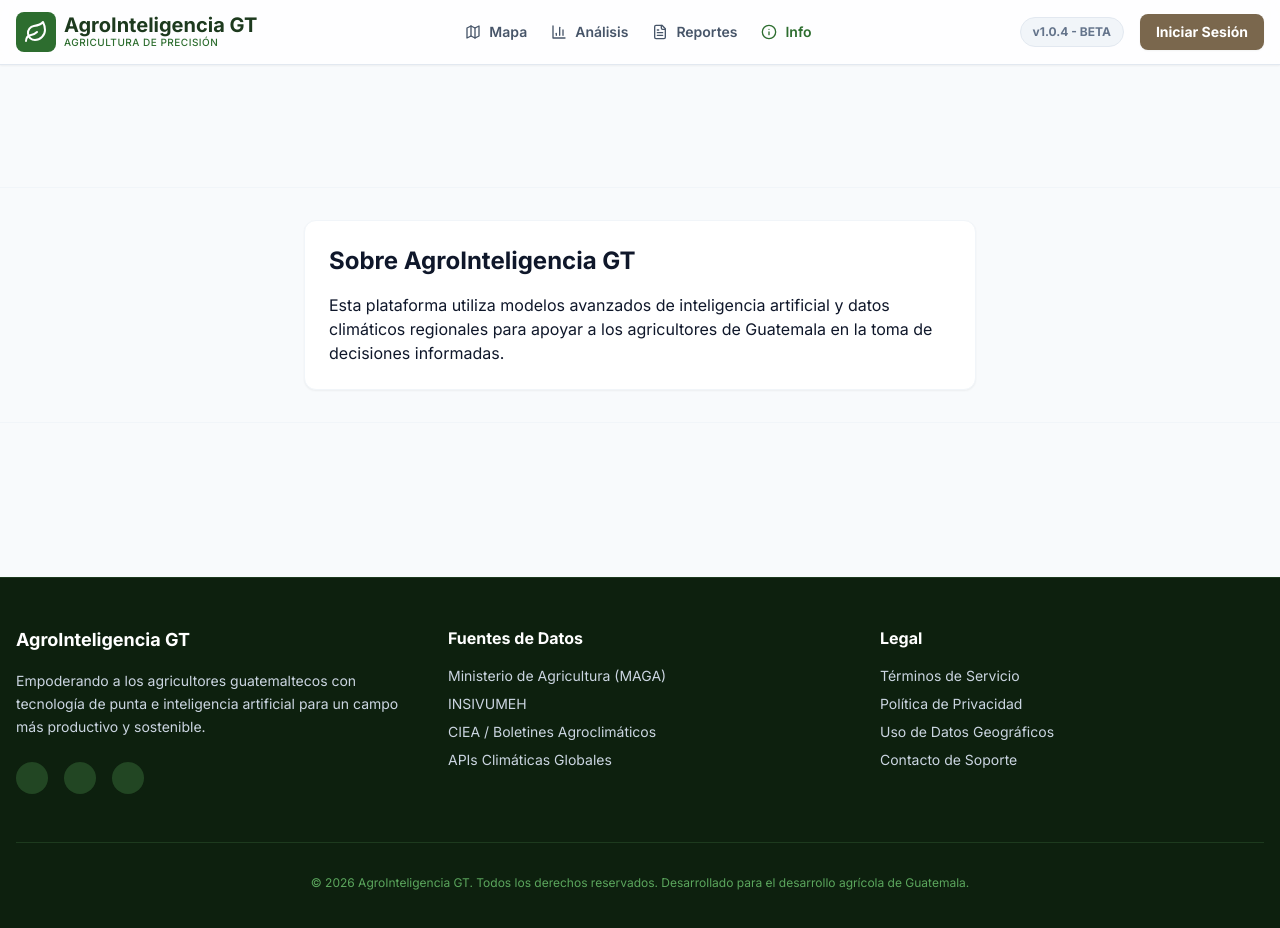
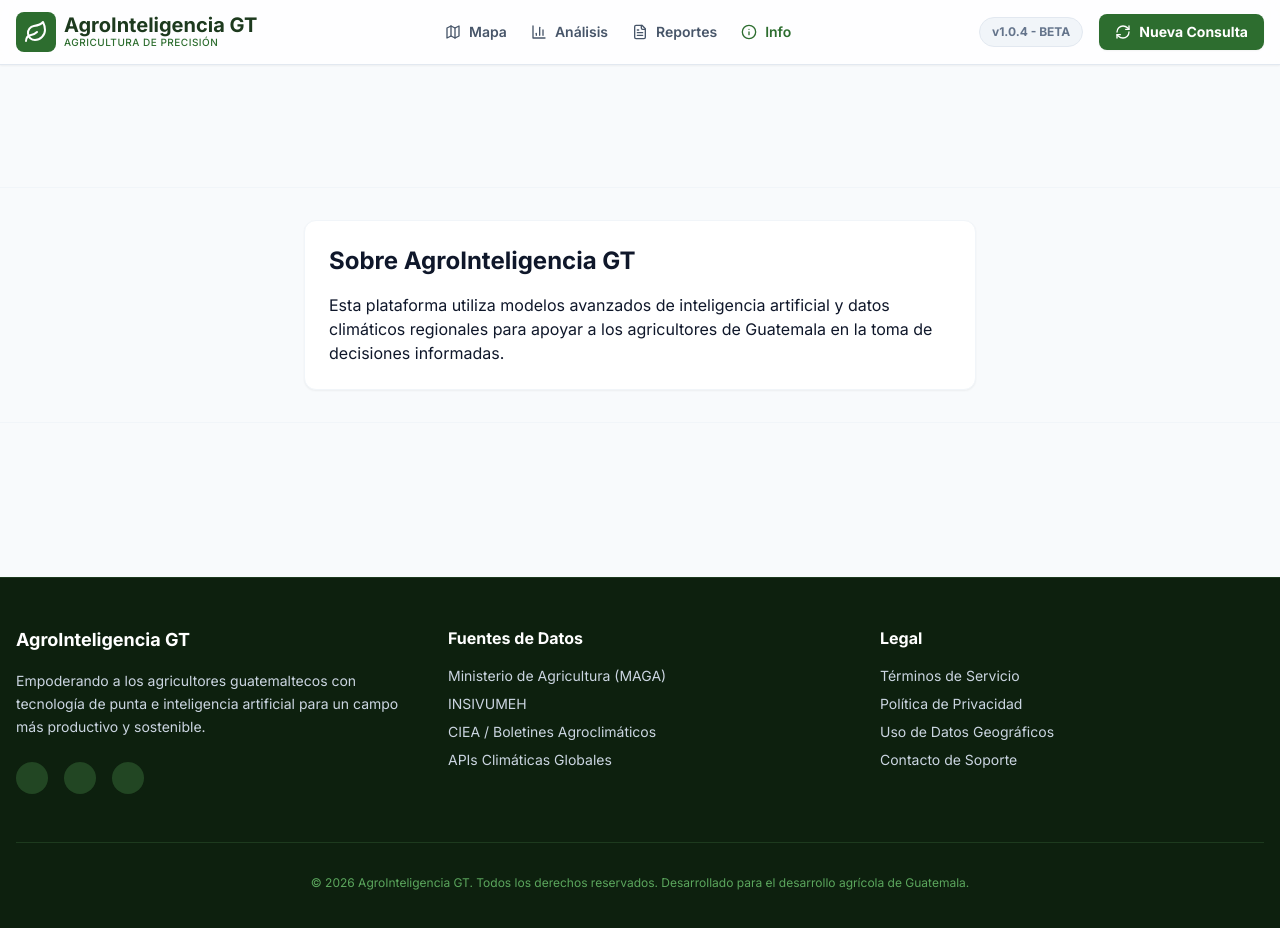
Before and after one commit to morispolanco/cosecha, a React (Vite) app: page /about in a window 1280 px wide. Shown: the top 928 px of the page. Built offline with nearby package versions, Linux system fonts and the light colour scheme.

Commit message:
RemoveLoginRequirement

```diff
--- a/src/components/ui/Header.jsx
+++ b/src/components/ui/Header.jsx
@@ -1,5 +1,5 @@
 import React from 'react';
-import { Leaf, Map as MapIcon, BarChart3, FileText, Info } from 'lucide-react';
+import { Leaf, Map as MapIcon, BarChart3, FileText, Info, RefreshCw } from 'lucide-react';
 import { Link, useLocation } from 'react-router-dom';
 
 const Header = () => {
@@ -48,8 +48,12 @@
           <button className="hidden lg:block text-xs font-bold text-slate-500 bg-slate-100 px-3 py-1.5 rounded-full border border-slate-200">
             v1.0.4 - BETA
           </button>
-          <button className="bg-earth-600 hover:bg-earth-700 text-white px-4 py-2 rounded-lg text-sm font-bold transition-all shadow-sm">
-            Iniciar Sesión
+          <button
+            onClick={() => window.location.reload()}
+            className="bg-primary-600 hover:bg-primary-700 text-white px-4 py-2 rounded-lg text-sm font-bold transition-all shadow-sm flex items-center gap-2"
+          >
+            <RefreshCw className="w-4 h-4" />
+            Nueva Consulta
           </button>
         </div>
       </div>
```
